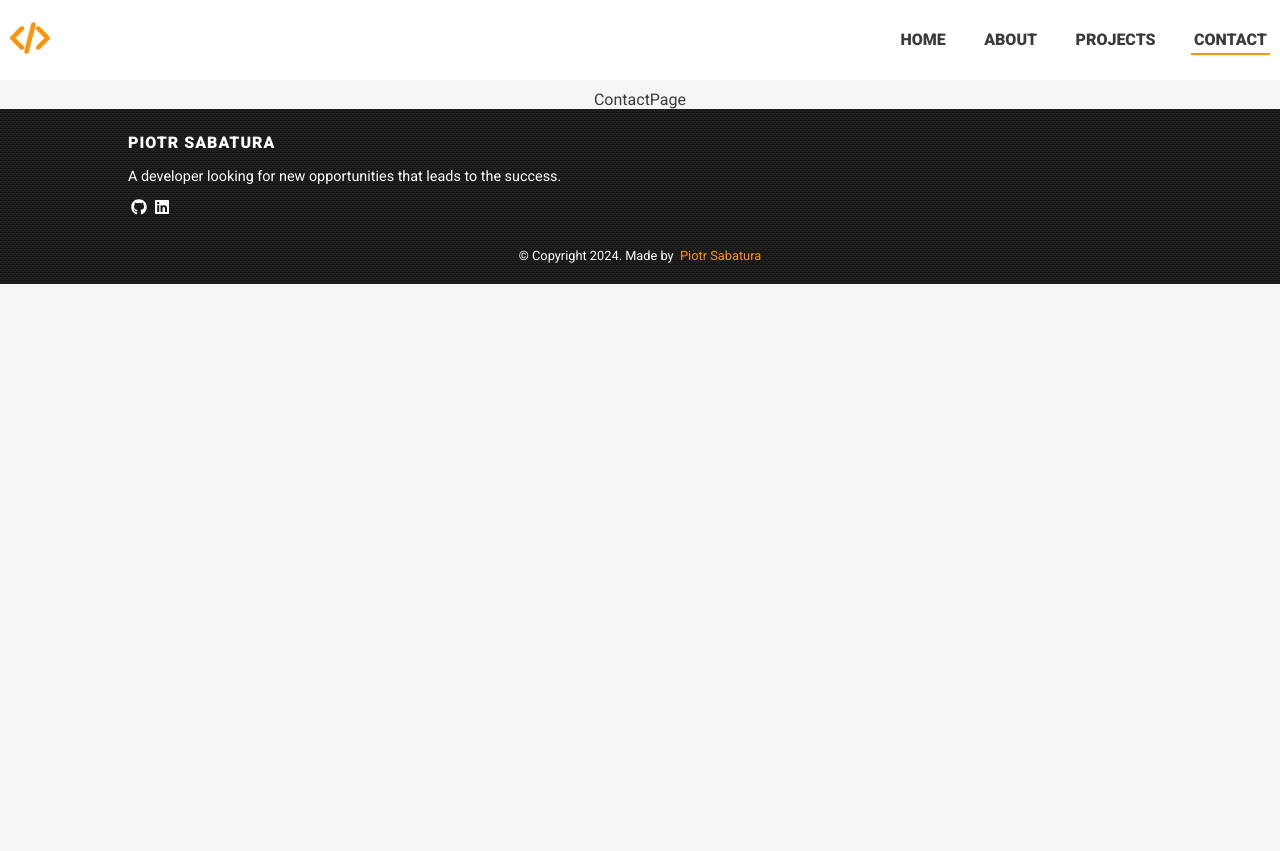
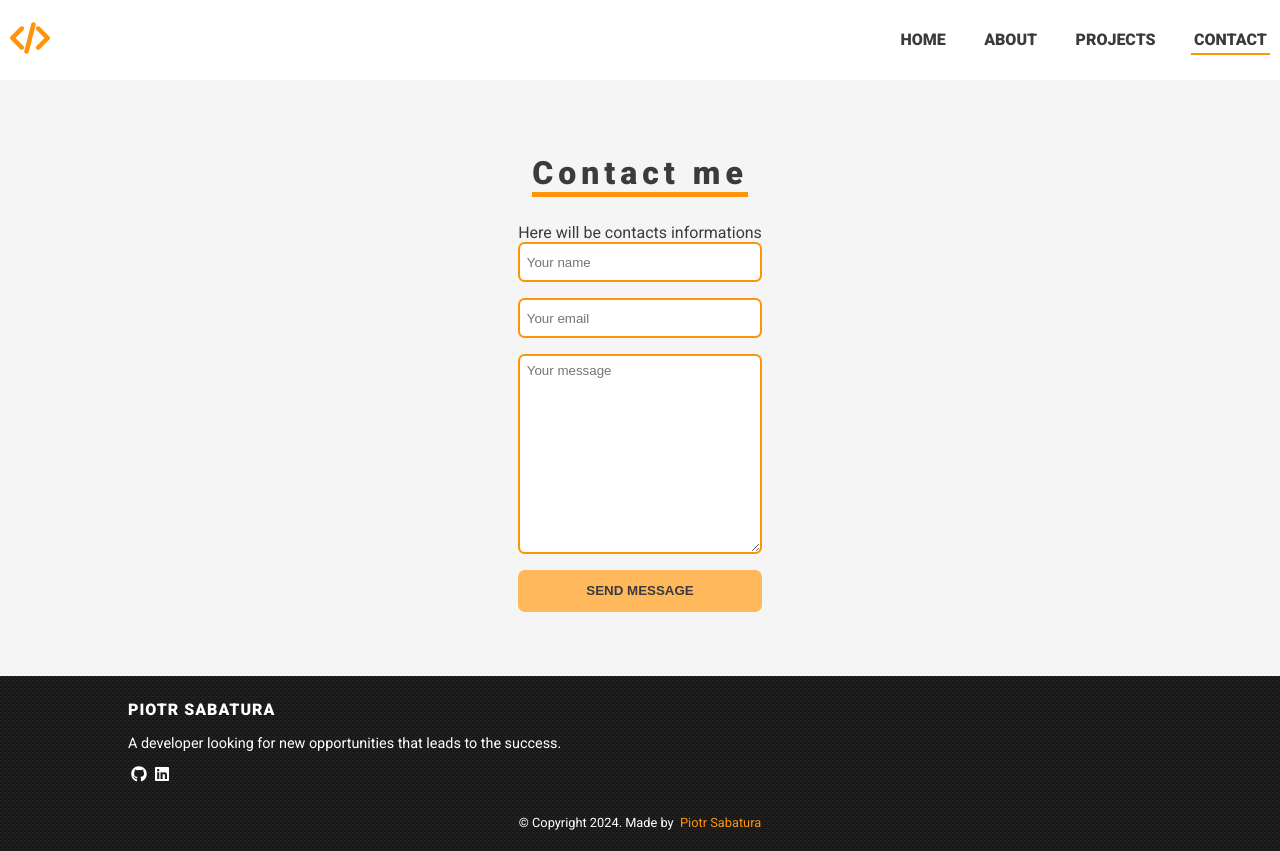
Before and after one commit to djzib0/next.js-portfolio-website, a Next.js app: page /contact in a window 1280 px wide. Before the commit the page ends 800 px from the top, so only its background shows below. Built offline with nearby package versions, Linux system fonts and the light colour scheme.

Commit message:
added form (WIP)

```diff
--- a/src/app/contact/page.tsx
+++ b/src/app/contact/page.tsx
@@ -1,9 +1,11 @@
-import styles from "./contactPage.module.css"
+import ContactForm from "@/components/contactForm/ContactForm"
+import styles from "./contactPage.module.css";
+
 
 const ContactPage = () => {
   return (
     <div className={styles.container}>
-      ContactPage
+      <ContactForm />
     </div>
   )
 }
--- /dev/null
+++ b/src/components/contactForm/ContactForm.tsx
@@ -0,0 +1,37 @@
+"use client"
+
+import { useState } from "react";
+import styles from "./contactForm.module.css";
+import {sayHello} from "@/lib/actions"
+import SectionHeader from "../sectionHeader/SectionHeader";
+
+const ContactForm = () => {
+
+  const [isSent, setIsSent] = useState(false);
+
+  const handleForm = () => {
+    setIsSent(true);
+    sayHello();
+  }
+
+  return (
+    <div className={styles.container}>
+      <SectionHeader title="Contact me"/>
+      <div className={styles.content}>
+        <div className={styles.contactInformation}>
+          Here will be contacts informations
+        </div>
+        <form className={styles.formContainer} action={handleForm}>
+          <input type="text" placeholder="Your name" name="name" />
+          <input type="email" placeholder="Your email" name="email" />
+          <textarea placeholder="Your message" name="message" />
+          {!isSent ?
+            <button>Send message</button>
+            : <button>Message sent</button>}
+        </form>
+      </div>
+    </div>
+  )
+}
+
+export default ContactForm
--- /dev/null
+++ b/src/components/contactForm/contactForm.module.css
@@ -0,0 +1,51 @@
+.container {
+    display: flex;
+    flex-direction: column;
+    /* padding: 0 var(--horPadding); */
+}
+
+.content {
+    display: flex;
+    flex-direction: column;
+    width: 100%;
+}
+
+
+.formContainer {
+    display: flex;
+    flex-direction: column;
+    gap: 1em;
+    width: 100%;
+    margin-bottom: 4em;
+}
+
+.formContainer > input {
+    height: 40px;
+}
+
+.formContainer > textarea {
+    height: 200px;
+}
+
+.formContainer > input,
+.formContainer > textarea {
+    padding: .5em;
+    border: 2px solid var(--colorOrange);
+    border-radius: .5em;
+    box-sizing: border-box;
+    outline: 0;
+    list-style: none;
+    text-decoration: none;
+    font-family: Arial, Helvetica, sans-serif;
+}
+
+.formContainer > button {
+    width: 100%;
+    background-color: var(--colorOrangeLight);
+    color: var(--textDarker);
+    font-weight: 900;
+    text-transform: uppercase;
+    padding: 1em 2em;
+    border: none;
+    border-radius: .5em;
+}
--- /dev/null
+++ b/src/lib/actions.js
@@ -0,0 +1,3 @@
+export const sayHello = () => {
+    console.log("Saying hello...")
+}
```
